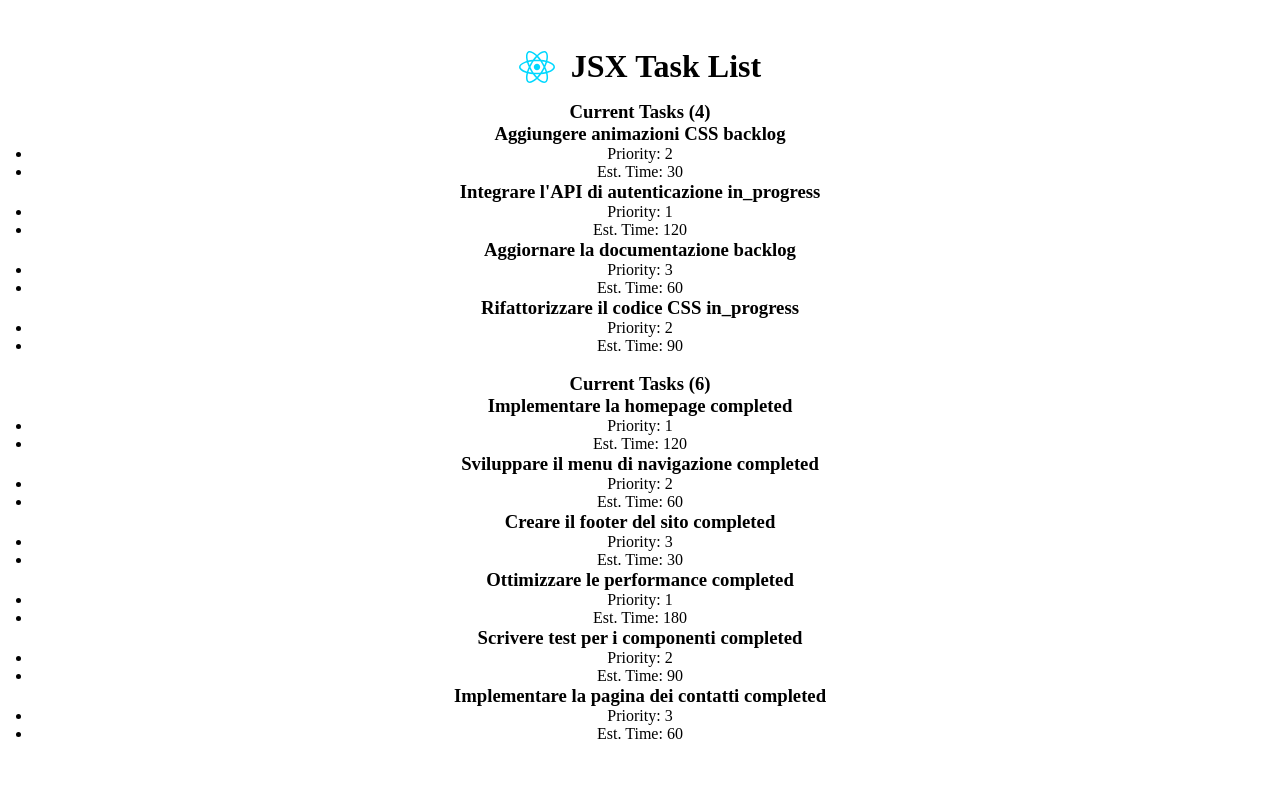
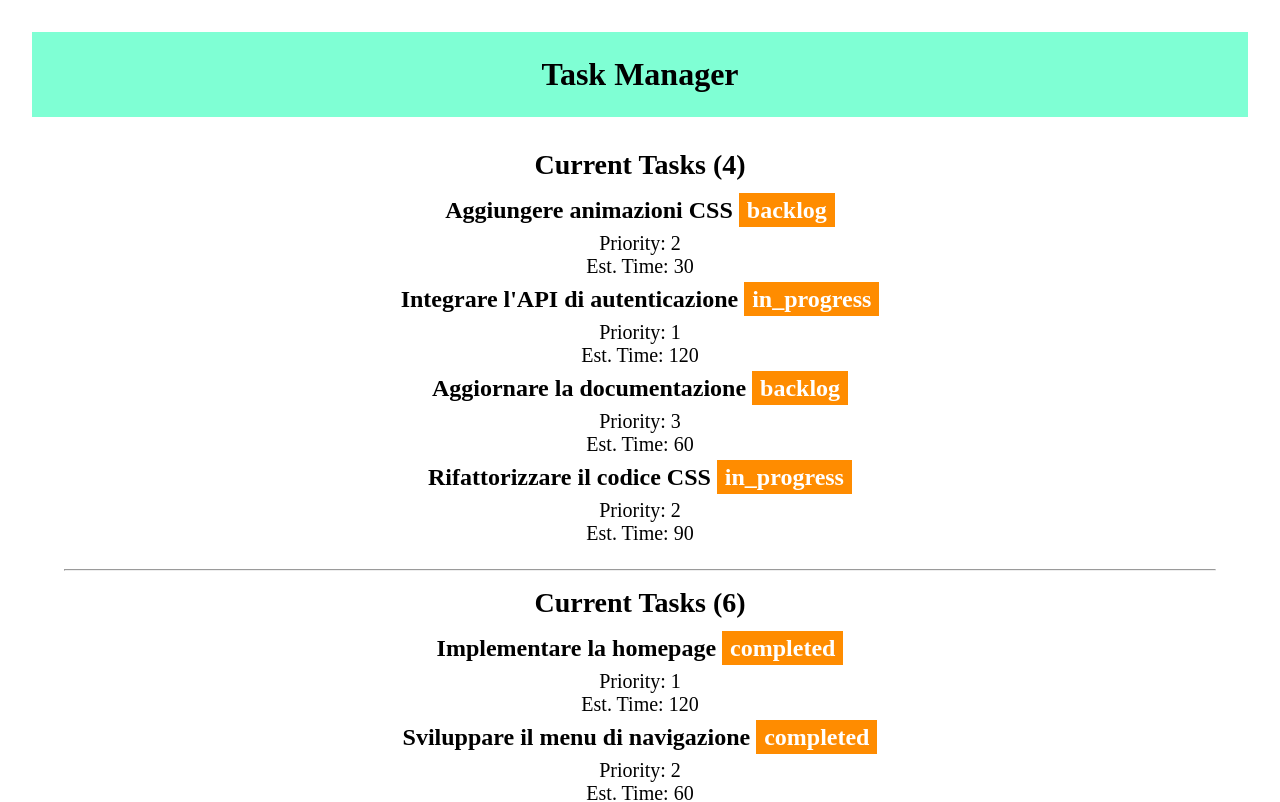
Before and after one commit to Pietroo03/react-task-list, a React (Vite) app in the folder react-task-list/: page / in a window 1280 px wide. Shown: the top 802 px of the page. Built offline with nearby package versions, Linux system fonts and the light colour scheme.

Commit message:
add css style

```diff
--- a/react-task-list/src/components/AppHeader.jsx
+++ b/react-task-list/src/components/AppHeader.jsx
@@ -1,11 +1,10 @@
 import reactLogo from '../assets/react.svg'
 export default function Appheader() {
 
-    const title = 'JSX Task List'
+    const title = 'Task Manager'
 
     return (
         <header>
-            <img src={reactLogo} alt="" />
             <h1>{title}</h1>
         </header>
     )
--- a/react-task-list/src/components/AppMain.jsx
+++ b/react-task-list/src/components/AppMain.jsx
@@ -81,12 +81,12 @@ export default function AppMain() {
         <main>
 
             <section className="current">
-                <h3>Current Tasks ({in_progress.length})</h3>
+                <h2>Current Tasks ({in_progress.length})</h2>
 
 
                 {in_progress.map(task =>
                     <ul key={task.id}>
-                        <h3>{task.title} {task.state}</h3>
+                        <h3>{task.title} <span>{task.state}</span></h3>
                         <li>Priority: {task.priority}</li>
                         <li>Est. Time: {task.estimatedTime}</li>
                     </ul>
@@ -95,16 +95,16 @@ export default function AppMain() {
 
             </section>
 
-            <br />
+            <hr />
 
             <section className="completed">
 
-                <h3>Current Tasks ({completed.length})</h3>
+                <h2>Current Tasks ({completed.length})</h2>
 
 
                 {completed.map(task =>
                     <ul key={task.id}>
-                        <h3>{task.title} {task.state}</h3>
+                        <h3>{task.title} <span>{task.state}</span> </h3>
                         <li>Priority: {task.priority}</li>
                         <li>Est. Time: {task.estimatedTime}</li>
                     </ul>
--- a/react-task-list/src/index.css
+++ b/react-task-list/src/index.css
@@ -5,9 +5,43 @@
 }
 
 header {
-    display: flex;
-    align-items: center;
-    justify-content: center;
     gap: 1rem;
-    padding: 1rem;
+    padding: 1.5rem;
+    background-color: aquamarine;
 }
+
+main {
+    padding: 2rem;
+
+    h2 {
+        font-size: 1.75rem;
+        padding-bottom: 1rem;
+    }
+
+    ul {
+        list-style: none;
+
+        h3 {
+            font-size: 1.5rem;
+            padding-bottom: 0.5rem;
+        }
+
+        li {
+            font-size: 1.25rem;
+        }
+
+        li:last-child {
+            padding-bottom: 0.5rem;
+        }
+    }
+
+    hr {
+        margin: 1rem 0rem;
+    }
+
+    span {
+        background-color: rgb(255, 140, 0);
+        padding: 0.25rem 0.5rem;
+        color: white;
+    }
+}
```
